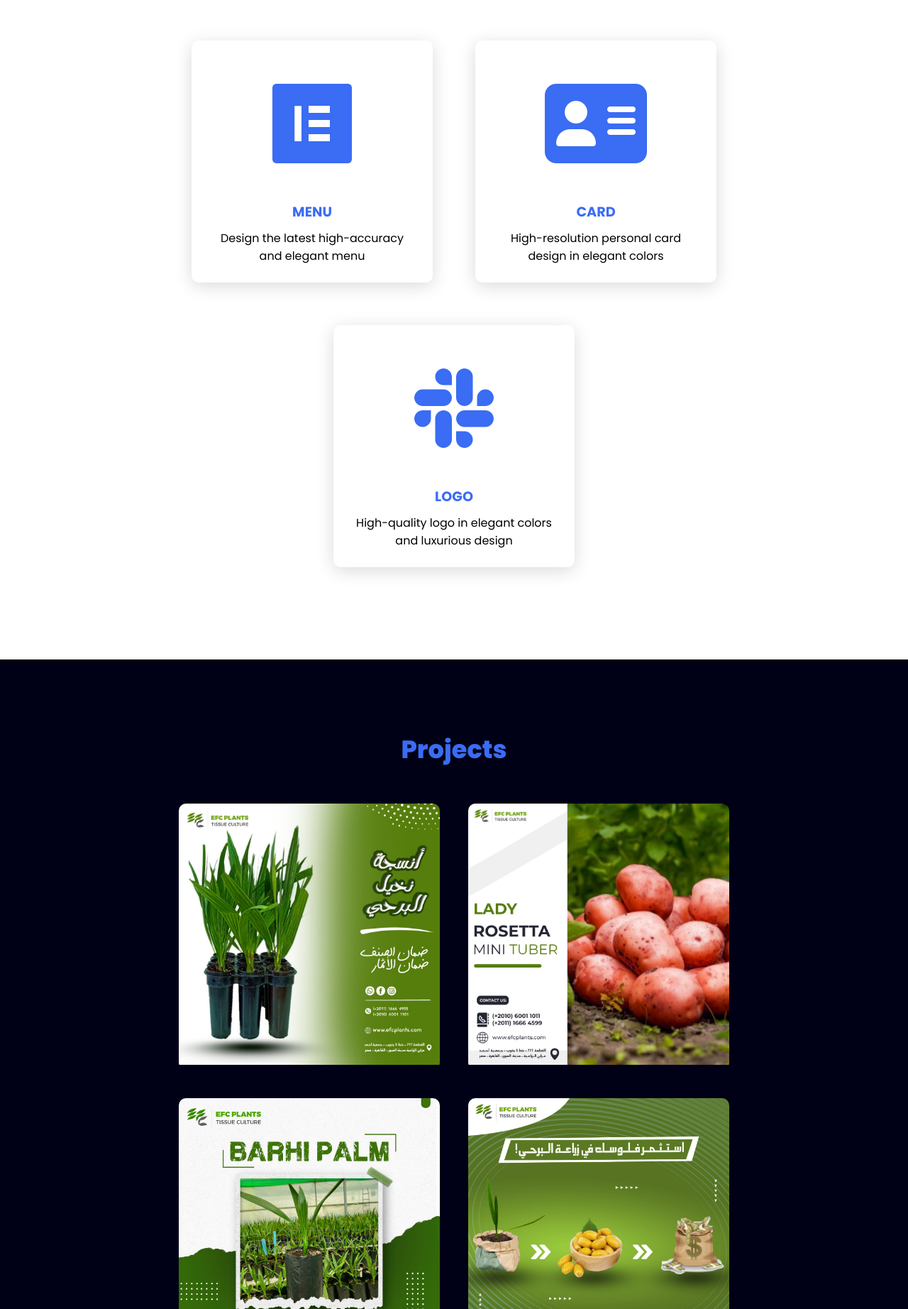
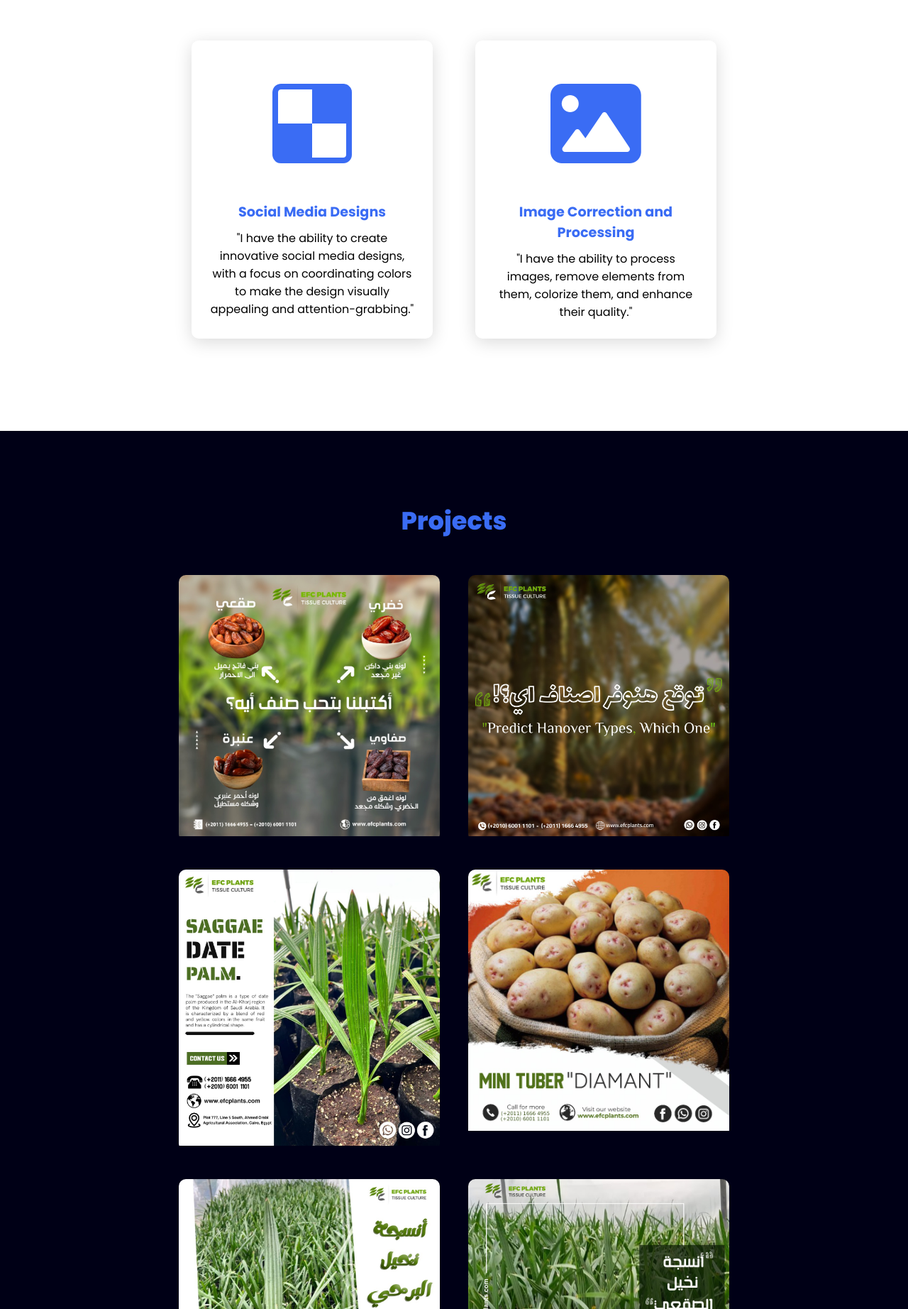
Before and after one commit to ahmed34775/AHMED, a plain HTML site: page index.html in a window 1280 px wide. Shown: the part 956-2800 px from the top of the page at 71% size. Drawn offline with Linux system fonts and the light colour scheme.

Commit message:
Add files via upload

```diff
--- a/index.html
+++ b/index.html
@@ -22,11 +22,11 @@
     <section class="main">
         <div>
             <h2>Hello, i'm Ahmed<br><span>GRAPHIC DESIGNER</span></h2>
-            <h3> Create a Design and Fill The World With Colors </h3>
+            <h3>"I am Ready Now to Design Anything Beautiful."</h3>
             <a href="#projects" class="main-btn">View my work</a>
             <div class="social-icons">
-                <a href="https://www.facebook.com/a7medhegazy2" target="_blank"><i class="fa-brands fa-facebook-square"></i></a>
-                <a href="https://www.instagram.com/ahmed_hegazy799/" target="_blank"><i class="fa-brands fa-instagram"></i></a>
+                <a href="" target="_blank"><i class="fa-brands fa-facebook-square"></i></a>
+                <a href="" target="_blank"><i class="fa-brands fa-instagram"></i></a>
                 <a href="https://api.whatsapp.com/send/?phone=201152019765" target="_blank"><i class="fa-brands fa-whatsapp"></i></a>
             </div>
     </section>
@@ -36,43 +36,60 @@
     <div class="content">
         <div class="card">
             <div class="icon">
-                <i class="fa-brands fa-elementor"></i>
+                <i class="fa-brands fa-delicious"></i>
             </div>
             <div>
                 </div>
             <div class="info">
-                <h3>MENU</h3>
-                <p>Design the latest high-accuracy and elegant menu</p>
+                <h3>Social Media Designs</h3>
+                <p>"I have the ability to create innovative social media designs, with a focus on coordinating colors to make the design visually appealing and attention-grabbing."</p>
         </div>
     </div>
     <div class="card">
         <div class="icon">
-            <i class="fa-solid fa-address-card"></i>
+            <i class="fa-solid fa-image"></i>
         </div>
         <div>
             </div>
         <div class="info">
-            <h3>CARD</h3>
-            <p>High-resolution personal card design in elegant colors</p>
+            <h3>Image Correction and Processing</h3>
+            <p>"I have the ability to process images, remove elements from them, colorize them, and enhance their quality."</p>
     </div>
     </div>
-    <div class="content">
-        <div class="card">
-            <div class="icon">
-                <i class="fa-brands fa-slack"></i>
-            </div>
-            <div>
-                </div>
-            <div class="info">
-                <h3>LOGO</h3>
-                <p>High-quality logo in elegant colors and luxurious design</p>
-        </div>
-    </div>
-
     </section>
     <section class="projects" id="projects">
         <h2 class="tittle">Projects</h2>
         <div class="content">
+            <div class="project-card">
+                <div class="project-image">
+                    <img src="images/26.jpg">
+            </div>
+            </div>
+            <div class="project-card">
+                <div class="project-image">
+                    <img src="images/27.jpg">
+            </div>
+            </div>
+            <div class="project-card">
+                <div class="project-image">
+                    <img src="images/24.jpg">
+            </div>
+            </div>
+            <div class="project-card">
+                <div class="project-image">
+                    <img src="images/30.jpg">
+            </div>
+            </div>
+            <div class="project-card">
+                <div class="project-image">
+                    <img src="images/29.jpg">
+            </div>
+            </div>
+            <div class="project-card">
+                <div class="project-image">
+                    <img src="images/25.jpg">
+            </div>
+            </div>
              <div class="project-card">
                 <div class="project-image">
                     <img src="images/14.jpg">
@@ -139,21 +156,11 @@
                     <img src="images/12.jpg">
             </div>
             </div>
-            <div class="project-card">
-                <div class="project-image">
-                    <img src="images/4.jpg">
-            </div>
-            </div>
         <div class="project-card">
             <div class="project-image">
                 <img src="images/11.jpg">
         </div>
            </div>
-           <div class="project-card">
-            <div class="project-image">
-                <img src="images/5.jpg">
-        </div>
-        </div>
         <div class="project-card">
             <div class="project-image">
                 <img src="images/20.jpg">
@@ -183,7 +190,7 @@
             </section>
     </section>
     <section class="cards contact" id="contact">
-<h2 class="tittle">let's work together</h2>
+<h2 class="tittle">Let's Work Together</h2>
 <div class="content">
     <div class="card">
         <div class="icon">
```
Also changed, not shown: images/17.jpg, images/24.jpg (added), images/25.jpg (added), images/26.jpg (added), images/27.jpg (added), images/29.jpg (added), images/30.jpg (added).
